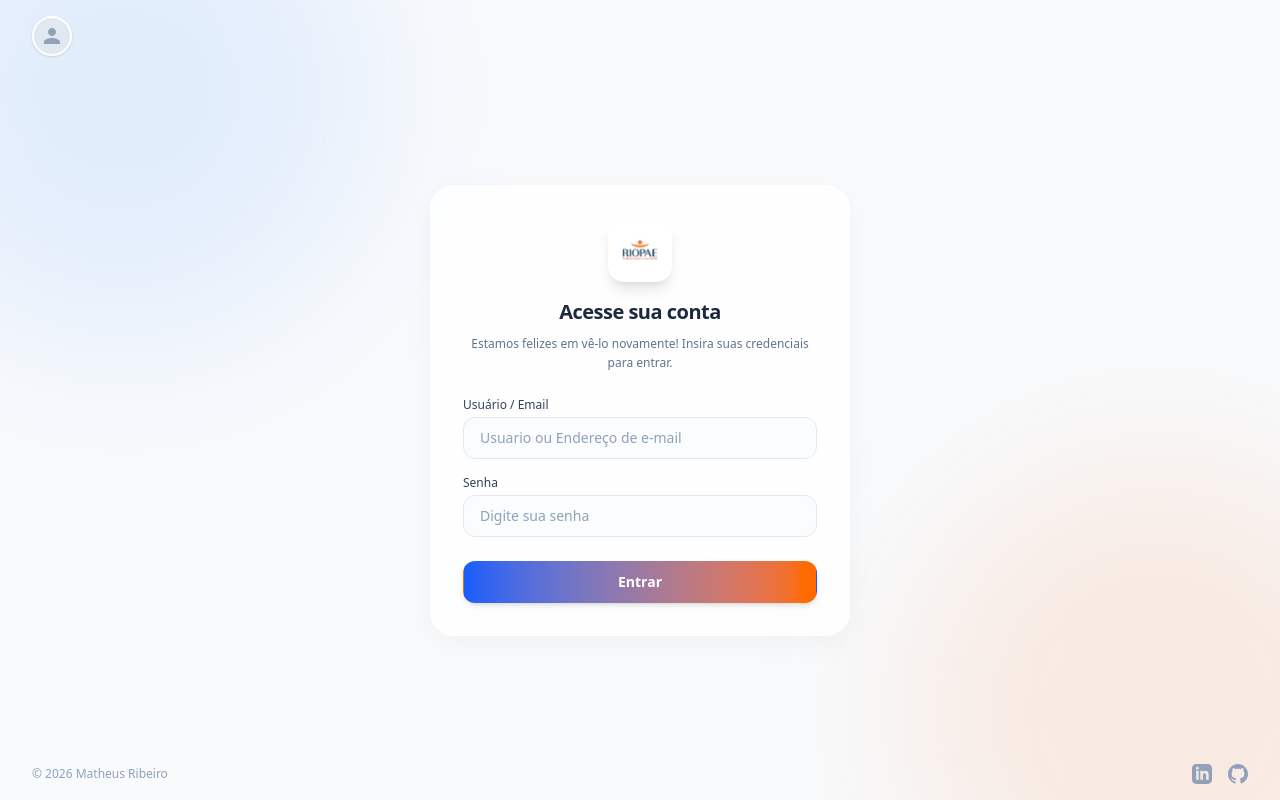
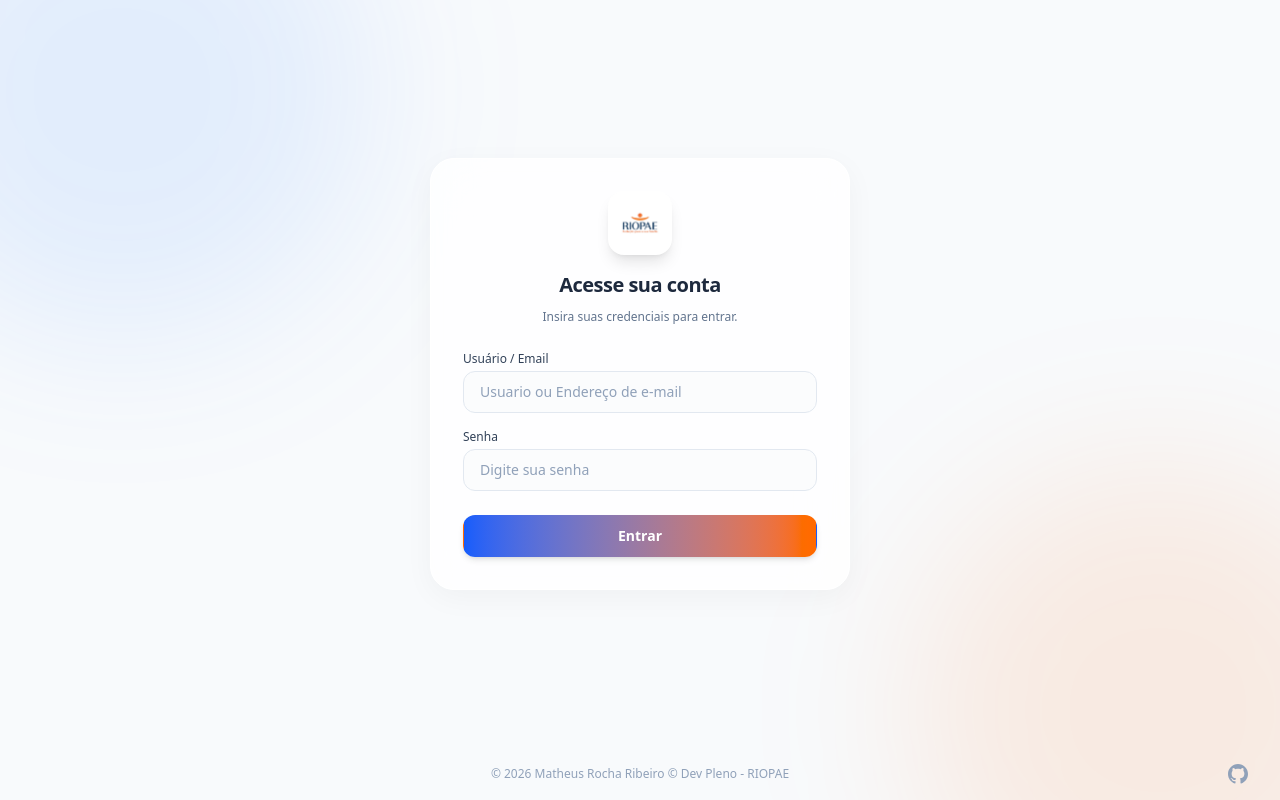
Before and after one commit to losmafia/teste-tecnico-fullstack-erp, a Next.js app in the folder frontend/: page /login in a window 1280 px wide. Built offline with nearby package versions, Linux system fonts and the light colour scheme.

Commit message:
estilizacao - versao ERP 2.0

```diff
--- a/frontend/app/login/page.tsx
+++ b/frontend/app/login/page.tsx
@@ -49,15 +49,7 @@ export default function LoginPage() {
       <div className="absolute top-[-20%] left-[-10%] w-[500px] h-[500px] bg-blue-500/10 rounded-full blur-[80px] pointer-events-none" />
       <div className="absolute bottom-[-20%] right-[-10%] w-[500px] h-[500px] bg-orange-500/10 rounded-full blur-[80px] pointer-events-none" />
 
-      <header className="w-full px-8 py-4 flex justify-between items-center relative z-10">
-        <div className="flex items-center gap-3">
-          <div className="w-10 h-10 rounded-full bg-slate-200 overflow-hidden border-2 border-white shadow-sm flex items-center justify-center">
-            <svg className="w-6 h-6 text-slate-400" fill="currentColor" viewBox="0 0 24 24">
-              <path d="M12 12c2.21 0 4-1.79 4-4s-1.79-4-4-4-4 1.79-4 4 1.79 4 4 4zm0 2c-2.67 0-8 1.34-8 4v2h16v-2c0-2.66-5.33-4-8-4z" />
-            </svg>
-          </div>
-        </div>
-      </header>
+
 
       <main className="flex-1 flex items-center justify-center p-4 relative z-10 min-h-0">
         <div className="w-full max-w-[420px] bg-white/80 backdrop-blur-xl shadow-[0_8px_30px_rgb(0,0,0,0.04)] rounded-3xl p-8 border border-white">
@@ -76,7 +68,7 @@ export default function LoginPage() {
             </div>
             <h1 className="text-xl font-bold text-slate-800 tracking-tight">Acesse sua conta</h1>
             <p className="text-slate-500 text-xs mt-2 leading-relaxed">
-              Estamos felizes em vê-lo novamente! Insira suas credenciais para entrar.
+              Insira suas credenciais para entrar.
             </p>
           </div>
 
@@ -132,16 +124,12 @@ export default function LoginPage() {
         </div>
       </main>
 
-      <footer className="w-full px-8 py-4 flex flex-col sm:flex-row justify-between items-center text-slate-400 text-xs font-medium relative z-10">
-        <p className="mb-4 sm:mb-0">© 2026 Matheus Ribeiro</p>
-        <div className="flex items-center gap-4">
-          <Link href="#" className="hover:text-blue-500 transition-colors">
-            <span className="sr-only">LinkedIn</span>
-            <svg className="w-5 h-5" fill="currentColor" viewBox="0 0 24 24">
-              <path d="M19 0h-14c-2.761 0-5 2.239-5 5v14c0 2.761 2.239 5 5 5h14c2.762 0 5-2.239 5-5v-14c0-2.761-2.238-5-5-5zm-11 19h-3v-11h3v11zm-1.5-12.268c-.966 0-1.75-.79-1.75-1.764s.784-1.764 1.75-1.764 1.75.79 1.75 1.764-.783 1.764-1.75 1.764zm13.5 12.268h-3v-5.604c0-3.368-4-3.113-4 0v5.604h-3v-11h3v1.765c1.396-2.586 7-2.777 7 2.476v6.759z" />
-            </svg>
-          </Link>
-          <Link href="#" className="hover:text-slate-800 transition-colors">
+      <footer className="w-full px-8 py-4 grid grid-cols-1 sm:grid-cols-3 items-center text-slate-400 text-xs font-medium relative z-10 gap-4 sm:gap-0">
+        <div className="hidden sm:block"></div>
+        <p className="text-center">© 2026 Matheus Rocha Ribeiro © Dev Pleno - RIOPAE</p>
+        <div className="flex items-center justify-center sm:justify-end gap-4">
+
+          <Link href="https://github.com/losmafia/teste-tecnico-fullstack-erp/" className="hover:text-slate-800 transition-colors">
             <span className="sr-only">GitHub</span>
             <svg className="w-5 h-5" fill="currentColor" viewBox="0 0 24 24">
               <path d="M12 0c-6.626 0-12 5.373-12 12 0 5.302 3.438 9.8 8.207 11.387.599.111.793-.261.793-.577v-2.234c-3.338.726-4.033-1.416-4.033-1.416-.546-1.387-1.333-1.756-1.333-1.756-1.089-.745.083-.729.083-.729 1.205.084 1.839 1.237 1.839 1.237 1.07 1.834 2.807 1.304 3.492.997.107-.775.418-1.305.762-1.604-2.665-.305-5.467-1.334-5.467-5.931 0-1.311.469-2.381 1.236-3.221-.124-.303-.535-1.524.117-3.176 0 0 1.008-.322 3.301 1.23.957-.266 1.983-.399 3.003-.404 1.02.005 2.047.138 3.006.404 2.291-1.552 3.297-1.23 3.297-1.23.653 1.653.242 2.874.118 3.176.77.84 1.235 1.911 1.235 3.221 0 4.609-2.807 5.624-5.479 5.921.43.372.823 1.102.823 2.222v3.293c0 .319.192.694.801.576 4.765-1.589 8.199-6.086 8.199-11.386 0-6.627-5.373-12-12-12z" />
```
